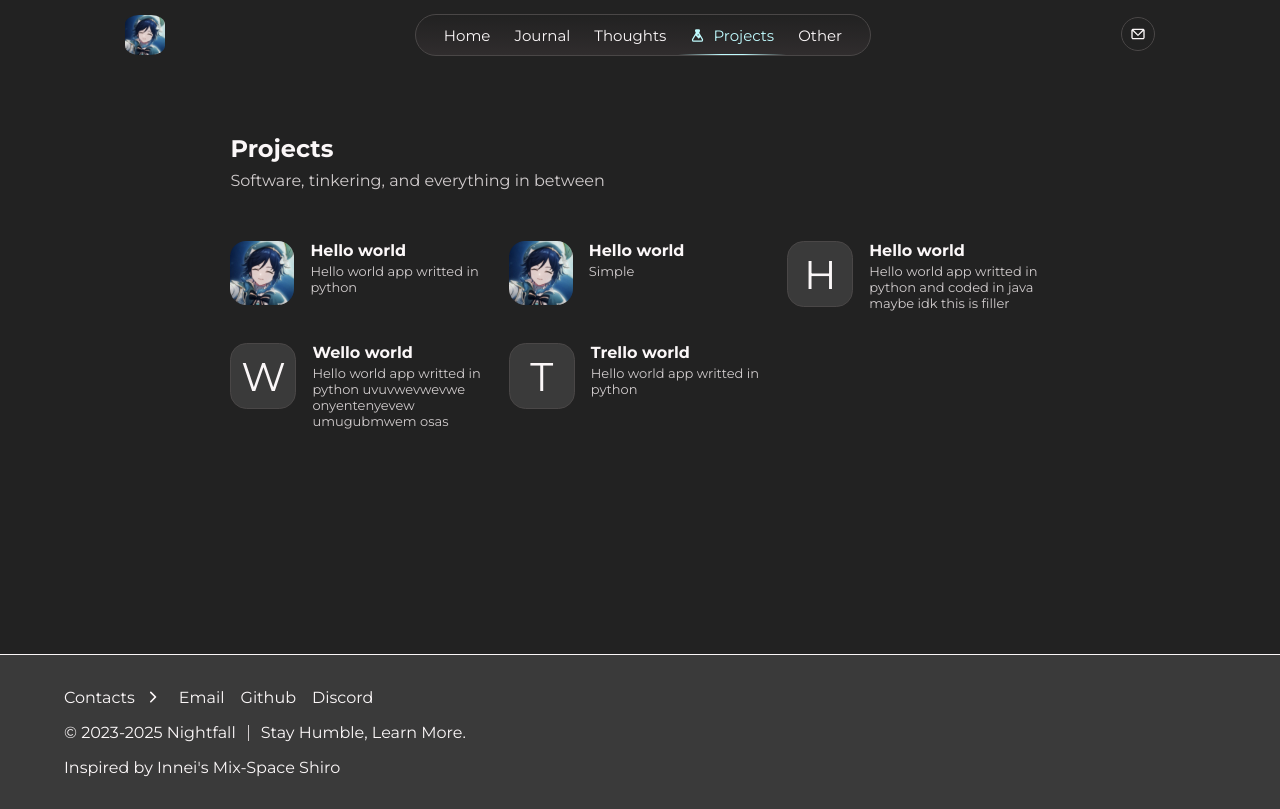
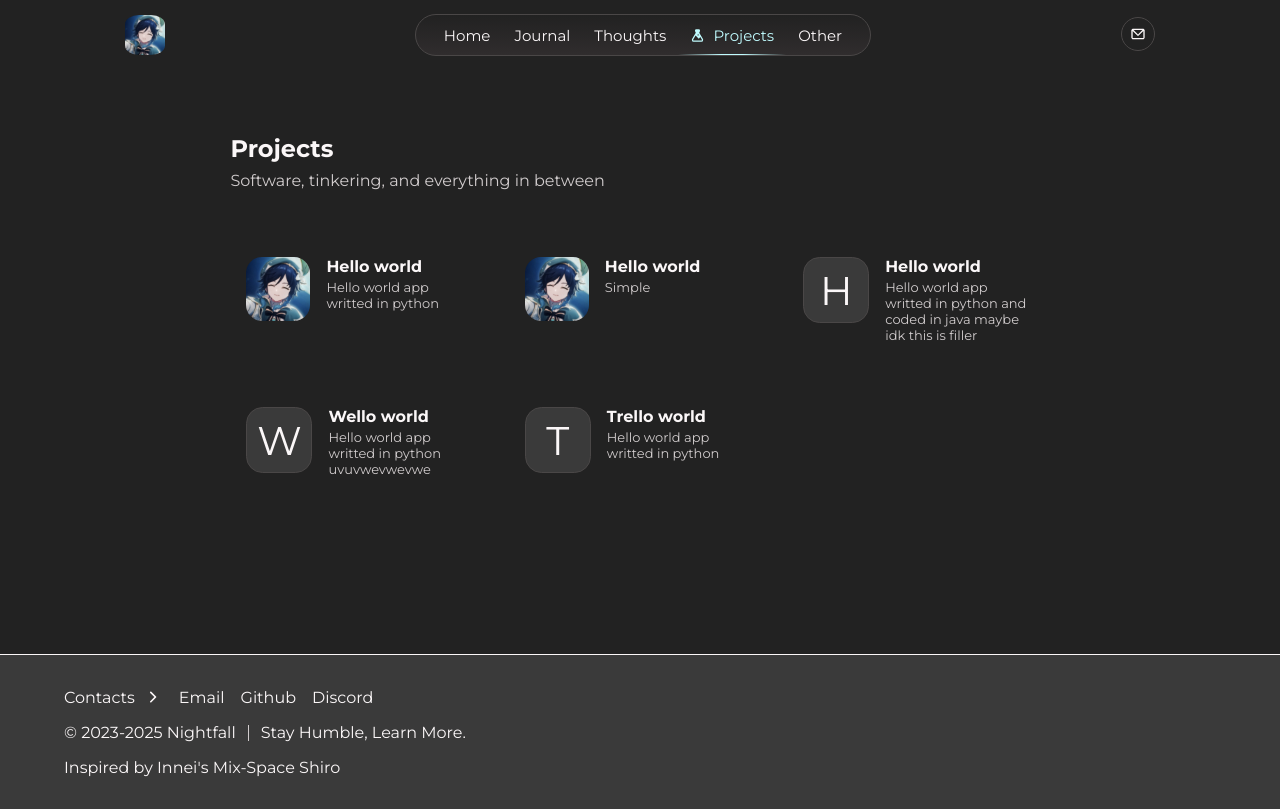
Before and after one commit to Nightfall3594/nightfall-is-a-dev, a React (Vite) app: page /projects in a window 1280 px wide. Built offline with nearby package versions, Linux system fonts and the light colour scheme.

Commit message:
feat(project-item): add hover animations and make project-item link to external page

```diff
--- a/src/components/pages/projects/project-item.css
+++ b/src/components/pages/projects/project-item.css
@@ -1,12 +1,19 @@
 
 .project-item {
     display: flex;
-    /*max-width: 80%;*/
     flex-direction: column;
     justify-content: start;
     align-items: center;
     gap: 1rem;
     min-width: 120px;
+    cursor: pointer;
+    padding: 1rem;
+    border-radius: 12px;
+    text-decoration: none;
+}
+
+.project-item:hover {
+    background-color: var(--lighter-bg)
 }
 
 .project__image {
--- a/src/components/pages/projects/project-item.jsx
+++ b/src/components/pages/projects/project-item.jsx
@@ -1,7 +1,15 @@
 import './project-item.css'
-export default function ProjectItem({name, desc, image}) {
+
+import {motion} from "framer-motion";
+
+export default function ProjectItem({name, desc, image, link}) {
     return (
-        <div className="project-item">
+        <motion.a
+            className="project-item"
+            whileHover={{ scale: 1.1 }}
+            href={link}
+            target="_blank"
+        >
 
             {image
                 ? <img src={image} alt="project logo" className="project__image"/>
@@ -11,6 +19,6 @@ export default function ProjectItem({name, desc, image}) {
                 <p className="project-info__name">{name}</p>
                 <p className="project-info__desc">{desc}</p>
             </div>
-        </div>
+        </motion.a>
     )
 }
--- a/src/components/pages/projects/projects.jsx
+++ b/src/components/pages/projects/projects.jsx
@@ -11,11 +11,11 @@ export default function Projects(){
             </div>
 
             <div className="projects__list">
-                <ProjectItem desc="Hello world app writted in python" name={"Hello world"} image={"/images/pfp.jpg"}/>
-                <ProjectItem desc="Simple" name={"Hello world"} image={"/images/pfp.jpg"}/>
-                <ProjectItem desc="Hello world app writted in python and coded in java maybe idk this is filler" name={"Hello world"} />
-                <ProjectItem desc="Hello world app writted in python uvuvwevwevwe onyentenyevew umugubmwem osas" name={"Wello world"} />
-                <ProjectItem desc="Hello world app writted in python" name={"Trello world"} />
+                <ProjectItem desc="Hello world app writted in python" name={"Hello world"} image={"/images/pfp.jpg"} link={"https://google.com"}/>
+                <ProjectItem desc="Simple" name={"Hello world"} image={"/images/pfp.jpg"} link={"https://google.com"}/>
+                <ProjectItem desc="Hello world app writted in python and coded in java maybe idk this is filler" name={"Hello world"}  link={"https://google.com"}/>
+                <ProjectItem desc="Hello world app writted in python uvuvwevwevwe" name={"Wello world"}  link={"https://google.com"}/>
+                <ProjectItem desc="Hello world app writted in python" name={"Trello world"}  link={"https://google.com"}/>
             </div>
         </section>
     )
```
